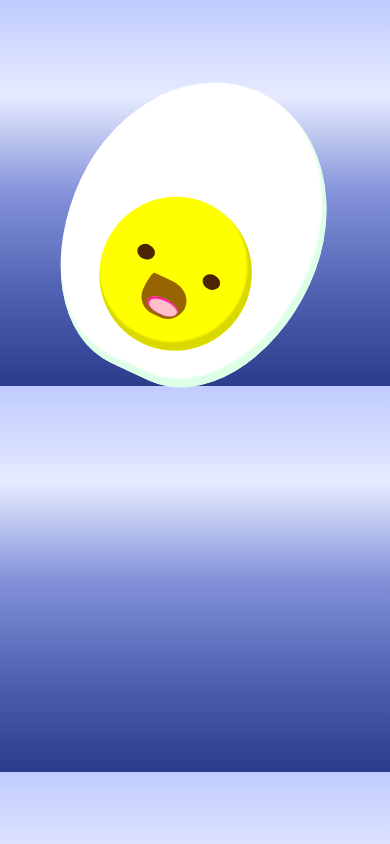
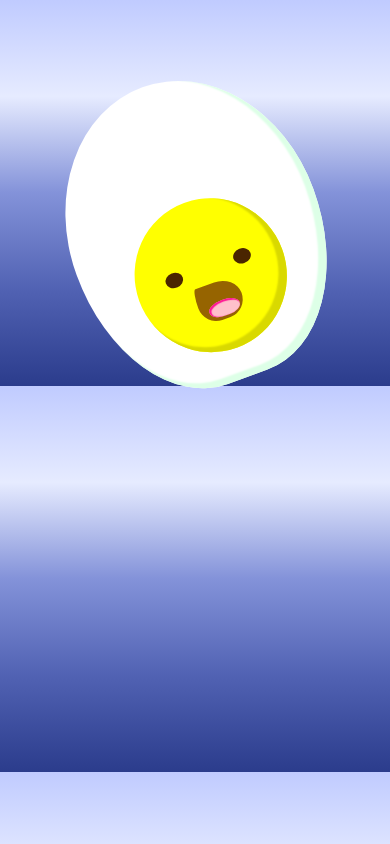
Before and after one commit to Carochan/happyEgg, a plain HTML site: page index.html in a window 390 px wide. Drawn offline with Linux system fonts and the light colour scheme.

Commit message:
Make an efect with transform

```diff
--- a/styles.css
+++ b/styles.css
@@ -83,3 +83,51 @@ body {
   border-bottom-right-radius: 50% 60%;
   box-shadow: inset 1px 1px 1px 1px deeppink;
 }
+
+
+@media (max-width: 1200px) {
+  .canvas {
+    transform: rotate(20deg);
+  }
+}
+
+@media(max-width: 1100px) {
+  .canvas {
+    transform: rotate(15deg);
+  }
+}
+@media (max-width: 1000px) {
+  .canvas {
+    transform: rotate(10deg);
+  }
+}
+@media (max-width: 900px) {
+  .canvas {
+    transform: rotate(5deg);
+  }
+}
+@media (max-width: 800px) {
+  .canvas {
+    transform: rotate(0deg);
+  }
+}
+@media (max-width: 700px) {
+  .canvas {
+    transform: rotate(-5deg);
+  }
+}
+@media (max-width: 600px) {
+  .canvas {
+    transform: rotate(-10deg);
+  }
+}
+@media (max-width: 500px) {
+  .canvas {
+    transform: rotate(-15deg);
+  }
+}
+@media (max-width: 400px) {
+  .canvas {
+    transform: rotate(-20deg);
+  }
+}
```
